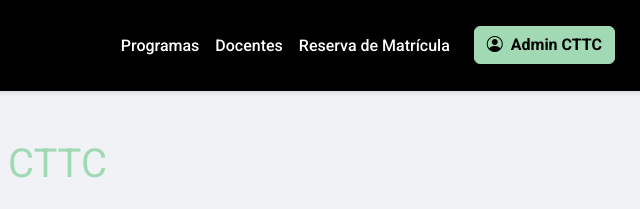
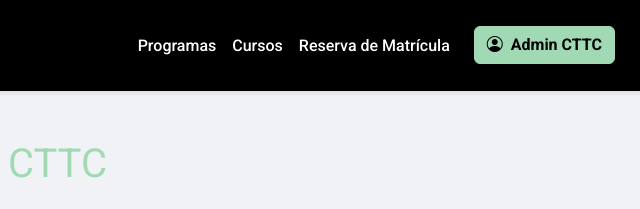
Before and after one commit to jrodriguezfe/cttc-catalogo-master, a plain HTML site: page index.html in a window 1280 px wide. Shown: the top 209 px of the page, 583-1223 px from the left. Drawn offline with nearby package versions, Linux system fonts and the light colour scheme; no server answers.

Commit message:
agregando URL a la pestaña cursos

```diff
--- a/index.html
+++ b/index.html
@@ -23,7 +23,7 @@
             <div class="collapse navbar-collapse" id="navbarNav">
                 <ul class="navbar-nav ms-auto">
                     <li class="nav-item"><a class="nav-link" href="#" onclick="showSection('catalogo')">Programas</a></li>
-                    <li class="nav-item"><a class="nav-link" href="URL_DEL_PROYECTO_DOCENTE" target="_blank">Docentes</a></li>
+                    <li class="nav-item"><a class="nav-link" href=" https://jrodriguezfe.github.io/cttc-catalogo-cursos/" target="_blank">Cursos</a></li>
 
                     <li class="nav-item"><a class="nav-link" href="https://docs.google.com/forms/d/e/1FAIpQLSfeKwQK24hzJGZCm1cb-SVCPbo-QOZp-dFlv--QLH5yvI3i9w/viewform?usp=sharing&ouid=118413093374969734931" target="_blank">Reserva de Matrícula</a></li>
 
```
